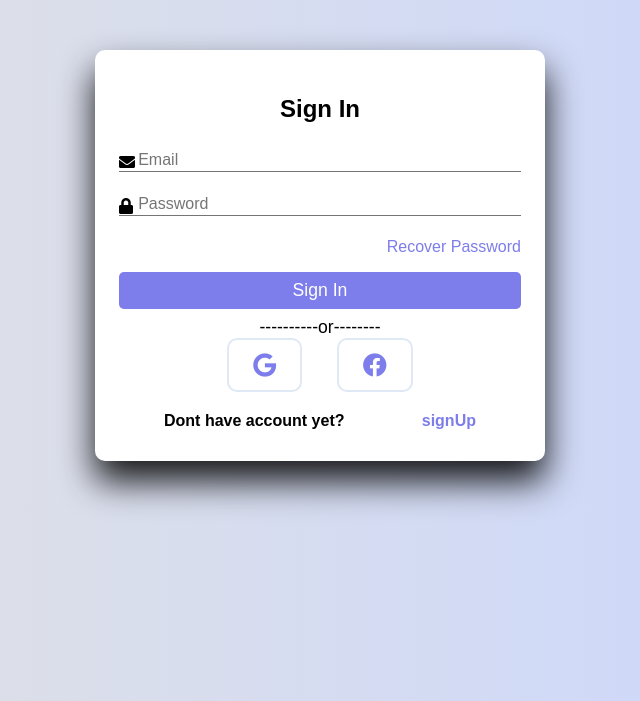
After one commit to Rahul2924/Login-Register-Form-Using-PHP, a PHP site: page /index.php in a window 1280 px wide. The commit adds this page. Shown: the top 701 px of the page, without its empty margins (320-960 px from the left). Run offline with PHP 8.4, Linux system fonts and the light colour scheme.

Commit message:
Add files via upload

```diff
--- /dev/null
+++ b/index.php
@@ -0,0 +1,83 @@
+<!DOCTYPE html>
+<html lang="en">
+<head>
+    <meta charset="UTF-8">
+    <meta name="viewport" content="width=device-width, initial-scale=1.0">
+    <title>Register & Login</title>
+    <link rel="stylesheet" href="https://cdnjs.cloudflare.com/ajax/libs/font-awesome/5.15.4/css/all.min.css">
+    <link rel="stylesheet" href="style.css">
+</head>
+<body>
+    <div class="container" id="signUp" style="display: none;">
+        <h1 class="form-title">Register</h1>
+        <form method="post" action="register.php">
+            <div class="input-group">
+                <i class="fas fa-user"></i>
+                <input type="text" name="fName" placeholder="First name" required>
+                <label for="fname">First Name</label>
+            </div>
+            <div class="input-group">
+                <i class="fas fa-user"></i>
+                <input type="text" name="lName" placeholder="Last name" required>
+                <label for="lName">Last Name</label>
+            </div>
+            <div class="input-group">
+                <i class="fas fa-envelope"></i>
+                <input type="email" name="email" placeholder="Email" required>
+                <label for="email">Email</label>
+            </div>
+            <div class="input-group">
+                <i class="fas fa-lock"></i>
+                <input type="password" id="password" placeholder="Password" required>
+                <label for="password">Password</label>
+            </div>
+            <input type="submit" class="btn" value="Sign Up" name="signUp">
+            </form>
+            <p class="or">
+            ----------or--------
+            </p>
+            <div class="icons">
+                <i class="fab fa-google"></i>
+                <i class="fab fa-facebook"></i>
+            </div>
+            <div class="links">
+                <p>Already Have Account ?</p>
+                <button id="signInButton">SignIn</button>
+            </div>
+
+    </div>
+
+    <div class="container" id="signIn">
+        <h1 class="form-title">Sign In</h1>
+        <form method="post" action="register.php">
+            <div class="input-group">
+                <i class="fas fa-envelope"></i>
+                <input type="email" name="email" placeholder="Email" required>
+                <label for="email">Email</label>
+            </div>
+            <div class="input-group">
+                <i class="fas fa-lock"></i>
+                <input type="password" id="password" placeholder="Password" required>
+                <label for="password">Password</label>
+            </div>
+            <p class="recover">
+            <a href="#">Recover Password</a>
+            </p>
+            <input type="submit" class="btn" value="Sign In" name="signIn">
+            </form>
+            <p class="or">
+            ----------or--------
+            </p>
+            <div class="icons">
+                <i class="fab fa-google"></i>
+                <i class="fab fa-facebook"></i>
+            </div>
+            <div class="links">
+                <p>Dont have account yet?</p>
+                <button id="signUpButton">signUp</button>
+            </div>
+
+    </div>
+    <script src="script.js"></script>
+</body>
+</html>
--- /dev/null
+++ b/script.js
@@ -0,0 +1,14 @@
+const signUpButton=document.getElementById('signUpButton');
+const signInButton=document.getElementById('signInButton');
+const signInForm=document.getElementById('signIn');
+const signUpForm=document.getElementById('signUp');
+
+signUpButton.addEventListener('click',function(){
+    signInForm.style.display="none";
+    signUpForm.style.display="block";
+})
+
+signInButton.addEventListener('click',function(){
+    signInForm.style.display="block";
+    signUpForm.style.display="none";
+})
--- a/style.css
+++ b/style.css
@@ -69,7 +69,7 @@ label{
 
 }
 input:focus~label,input:not(:placeholder-shown)~label{
-    top-3em;
+    top:3em;
     color:hsl(327,90%,28%);
     font-size: 15px;
 }
```
Also changed, not shown: connect.php (added, +11 -0 lines), homepage.php (added, +32 -0 lines), register.php (added, +50 -0 lines).
